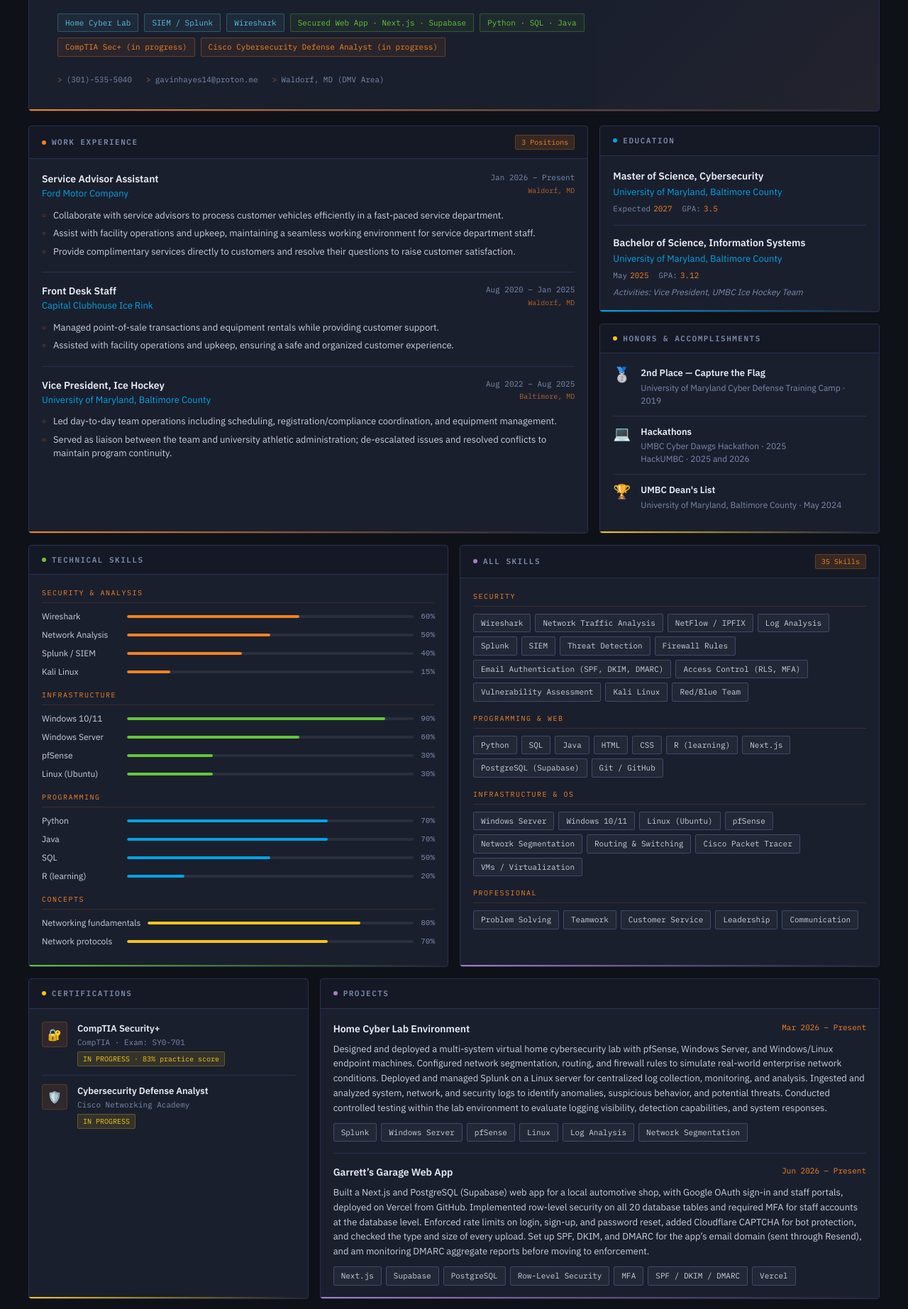
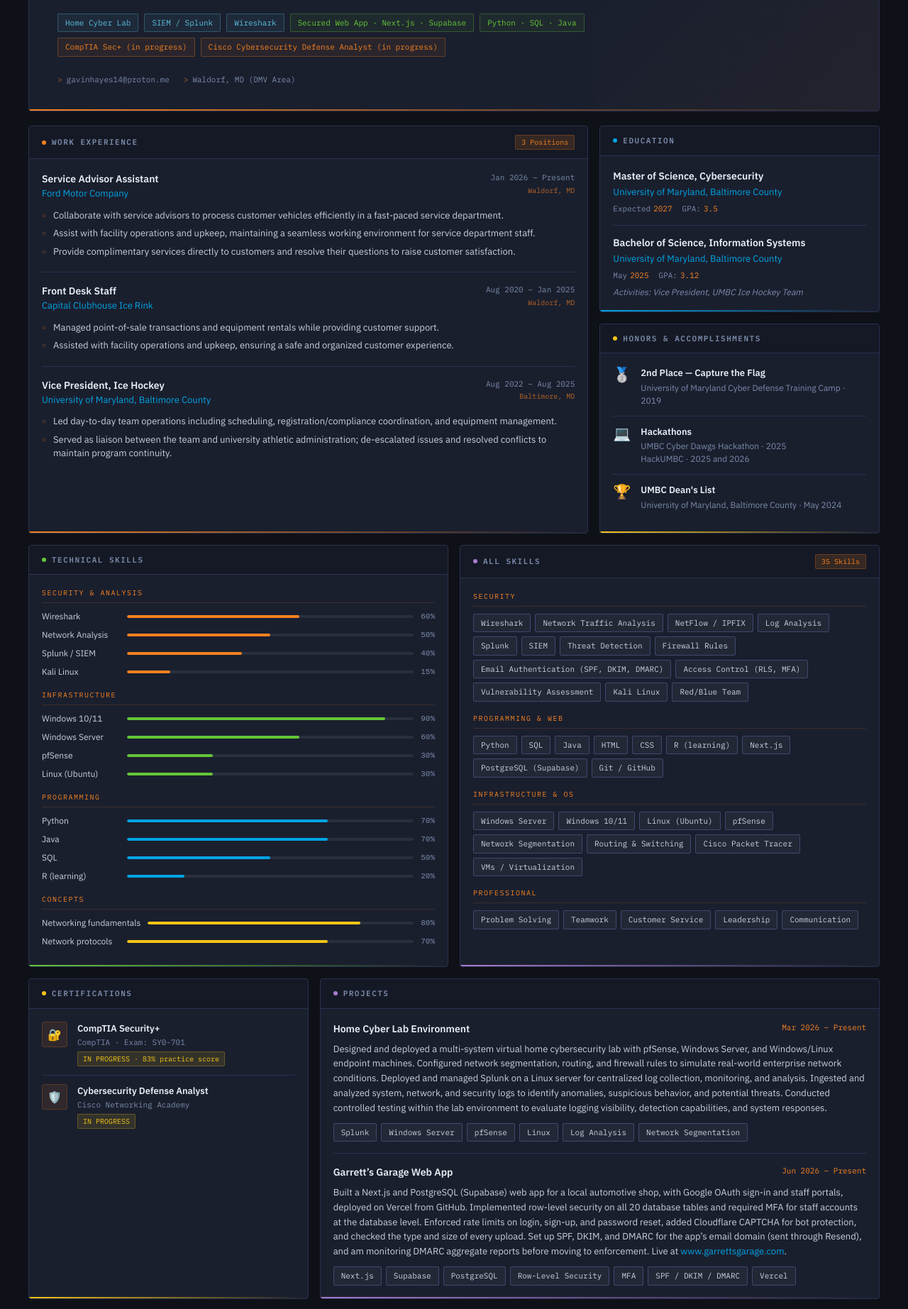
Before and after one commit to GHayes1426/cyber, a plain HTML site: page index.html in a window 1280 px wide. Shown: the part 634-2479 px from the top of the page at 71% size. Drawn offline with Linux system fonts and the light colour scheme.

Commit message:
Remove phone number from the site and link the Garrett's Garage website
Co-Authored-By: Claude Opus 5.5 <noreply@anthropic.com>
Claude-Session: https://claude.ai/code/session_01QDZpr9eUfwSVkm8GUVcqdv

```diff
--- a/index.html
+++ b/index.html
@@ -1250,7 +1250,6 @@
           <span class="hero-tag orange">Cisco Cybersecurity Defense Analyst (in progress)</span>
         </div>
         <div class="hero-contact">
-          <a href="tel:3015355040">(301)-535-5040</a>
           <a href="mailto:gavinhayes14@proton.me">gavinhayes14@proton.me</a>
           <a href="#">Waldorf, MD (DMV Area)</a>
         </div>
@@ -1568,6 +1567,7 @@
             Implemented row-level security on all 20 database tables and required MFA for staff accounts at the database level.
             Enforced rate limits on login, sign-up, and password reset, added Cloudflare CAPTCHA for bot protection, and checked the type and size of every upload.
             Set up SPF, DKIM, and DMARC for the app’s email domain (sent through Resend), and am monitoring DMARC aggregate reports before moving to enforcement.
+            Live at <a href="https://www.garrettsgarage.com" target="_blank" rel="noopener" style="color:var(--splunk-blue-bright); text-decoration:none;">www.garrettsgarage.com</a>.
           </p>
           <div class="skill-tags">
             <span class="skill-tag">Next.js</span>
```
